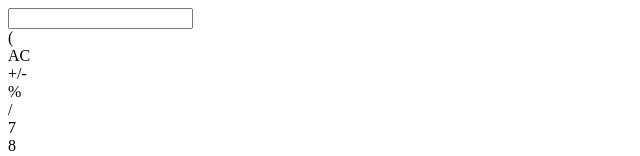
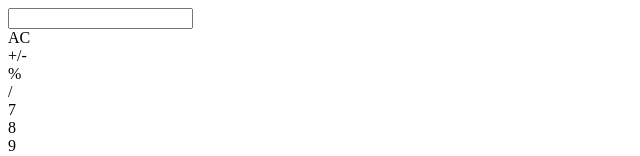
Before and after one commit to IBTechRaj/ReactCalculator, a React (Create React App) app: page / in a window 1280 px wide. Shown: the top 156 px of the page, without its empty margins (0-640 px from the left). Built offline with nearby package versions, Linux system fonts and the light colour scheme.

Commit message:
corrected small error

```diff
--- a/src/components/ButtonPanel.js
+++ b/src/components/ButtonPanel.js
@@ -6,7 +6,6 @@ function ButtonPanel(){
 
           <div className="keyPanel">
           <div className="row">
-          <Button name="(" onClick={e => this.props.onClick(e.target.name)}>(</Button>
             <Button >AC</Button>
             <Button >+/-</Button>
             <Button >%</Button>
```
